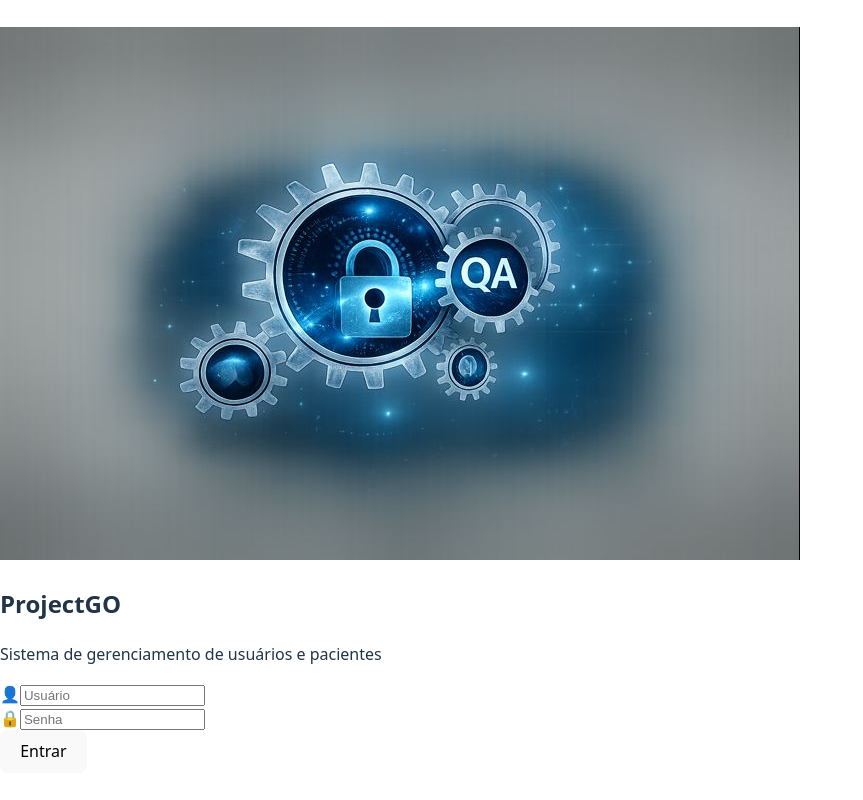
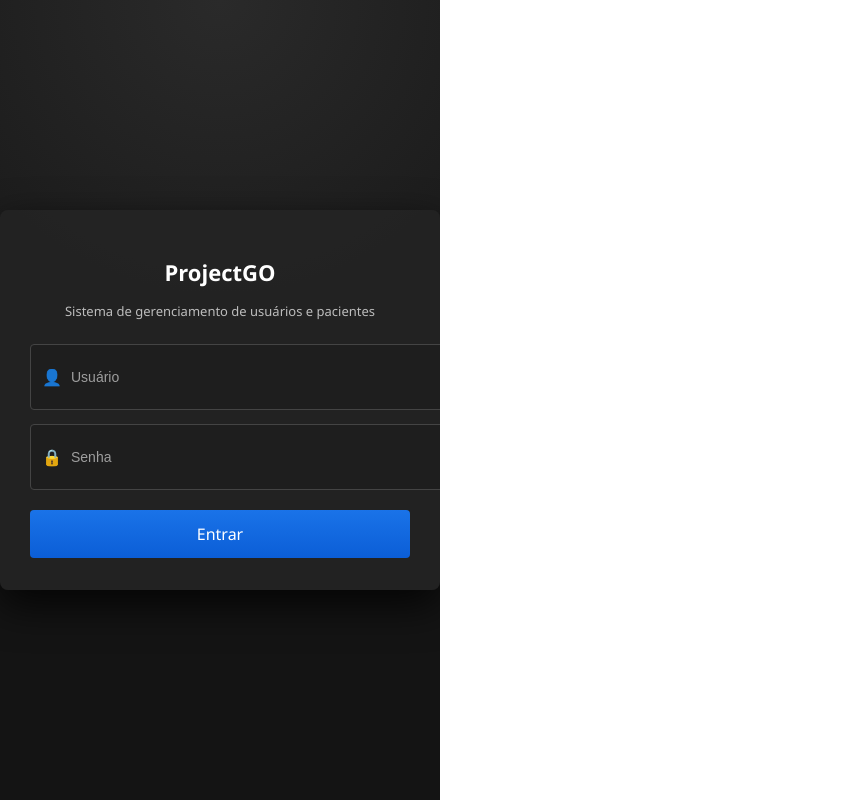
Before and after one commit to priyaekoo/projectGO, a React app in the folder frontend/: page /login in a window 1280 px wide. Shown: the whole page, without its empty margins (0-863 px from the left). Built offline with nearby package versions, Linux system fonts and the light colour scheme; the HTML template or start-up script is replaced by a standard one.

Commit message:
revert(login): restore stable login layout

```diff
--- a/frontend/src/pages/Login/index.jsx
+++ b/frontend/src/pages/Login/index.jsx
@@ -2,6 +2,7 @@ import { useState } from "react";
 import { useNavigate } from "react-router-dom";
 import api from "../../services/api";
 import logo from "../../assets/logo.png";
+import "./login.css";
 
 function Login() {
   const [usuario, setUsuario] = useState("");
@@ -29,19 +30,13 @@ function Login() {
 
   return (
     <div className="login-container">
-      {/* IMAGEM GRANDE */}
-      <div className="login-left"></div>
-
       {/* FORMULÁRIO */}
       <div className="login-right">
         <div className="login-box">
-          <img src={logo} alt="ProjectGO" className="login-logo" />
-
+          {/* <img src={logo} alt="ProjectGO" className="login-logo" /> */}
           <h2>ProjectGO</h2>
           <p>Sistema de gerenciamento de usuários e pacientes</p>
-
           {erro && <div className="login-error">{erro}</div>}
-
           <div className="login-input">
             <span>👤</span>
             <input
@@ -50,7 +45,6 @@ function Login() {
               onChange={(e) => setUsuario(e.target.value)}
             />
           </div>
-
           <div className="login-input">
             <span>🔒</span>
             <input
@@ -60,10 +54,12 @@ function Login() {
               onChange={(e) => setSenha(e.target.value)}
             />
           </div>
-
           <button onClick={acessar}>Entrar</button>
         </div>
       </div>
+
+      {/* IMAGEM GRANDE */}
+      <div className="login-left"></div>
     </div>
   );
 }
--- a/frontend/src/pages/Login/login.css
+++ b/frontend/src/pages/Login/login.css
@@ -3,6 +3,8 @@
 ================================ */
 .login-container {
   display: flex;
+  flex-direction: row;
+  align-items: stretch;
   width: 100%;
   height: 100vh;
   overflow: hidden;
```
